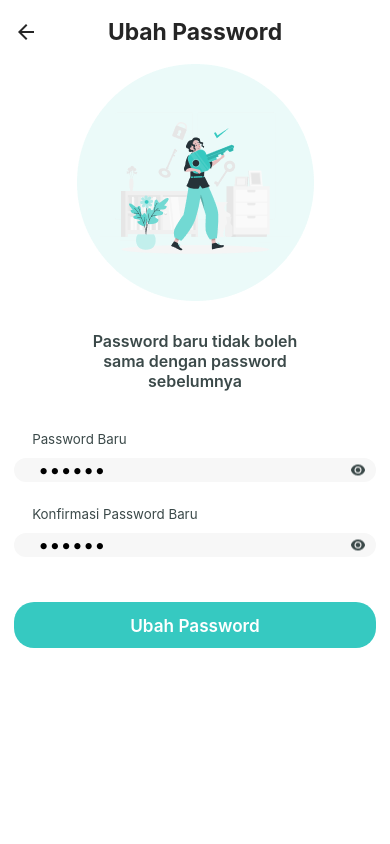
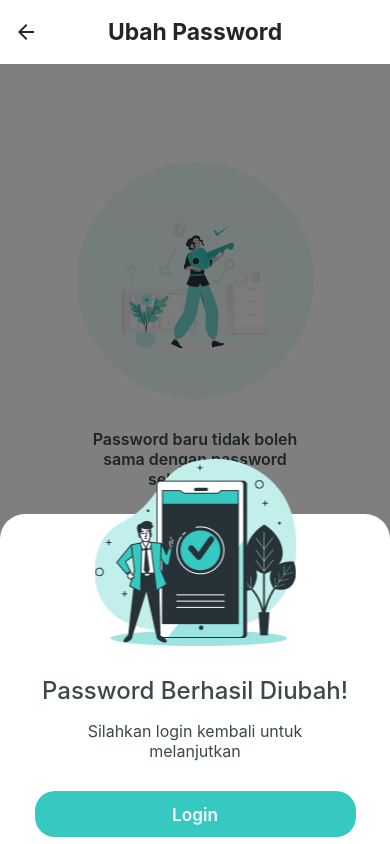
Before and after one commit to RaditAtalla/medan-tourism, a React Native app: screen /UbahPasswordPage in a window 390 px wide. Built offline with nearby package versions, Linux system fonts and the light colour scheme.

Commit message:
adding not animated success pop up after ubah password

```diff
--- a/src/styles/UbahPasswordPage.style.js
+++ b/src/styles/UbahPasswordPage.style.js
@@ -9,6 +9,7 @@ const styles = StyleSheet.create({
     backgroundColor: 'white',
     display: 'flex',
     alignItems: 'center',
+    justifyContent: 'center',
   },
   icon: {
     width: 237,
@@ -48,28 +49,70 @@ const styles = StyleSheet.create({
     marginTop: 24,
   },
   input: {
-    fontSize: 20
-  },
-  eye: {
-    width: 14,
-    height: 14
+    fontSize: 20,
   },
   buttonWrapper: {
     width: 362,
     marginTop: 45,
   },
-  ubahPasswordBtn: {
+  button: {
     width: '100%',
     backgroundColor: COLORS.blue,
     borderRadius: 20,
     paddingVertical: verticalScale(14),
   },
-  ubahPasswordText: {
+  buttonText: {
     textAlign: 'center',
     color: 'white',
     fontWeight: '600',
     fontSize: moderateScale(18),
   },
+
+  popUpWrapper: {
+    width: '100%',
+    height: '100%',
+    backgroundColor: 'rgba(0, 0, 0, 0.5)',
+    position: 'absolute',
+  },
+  popUp: {
+    width: '100%',
+    height: 330,
+    backgroundColor: 'white',
+    position: 'absolute',
+    bottom: 0,
+    alignItems: 'center',
+    borderTopStartRadius: 25,
+    borderTopEndRadius: 25,
+  },
+  ubahPasswordSuccess: {
+    width: 201,
+    marginTop: -55,
+  },
+  heroWrapper: {
+    alignItems: 'center',
+  },
+  successInformationWrapper: {
+    marginTop: 30,
+  },
+  successInformation: {
+    fontSize: 24,
+    fontWeight: '500',
+    color: 'rgba(59, 73, 73, 1)',
+  },
+  nextStepWrapper: {
+    marginTop: 16,
+    width: 230,
+  },
+  nextStep: {
+    textAlign: 'center',
+    fontSize: 16,
+    fontWeight: '400',
+    color: 'rgba(59, 73, 73, 1)',
+  },
+  buttonWrapper2: {
+    width: 321,
+    marginTop: 30
+  },
 });
 
 export {styles};
--- a/src/view/UbahPasswordPage.js
+++ b/src/view/UbahPasswordPage.js
@@ -1,10 +1,12 @@
 import {View, Text, Image, TouchableOpacity, TextInput} from 'react-native';
 import {SafeAreaView} from 'react-native-safe-area-context';
 import {styles} from '../styles/UbahPasswordPage.style';
-import {InputGroup} from '../components/InputGroup';
-// import { TextInput } from 'react-native-gesture-handler';
+import {useState} from 'react';
 
 export default function VerifikasiPage({navigation}) {
+  const [isSecureEntry, setIsSecureEntry] = useState();
+  const [isSecureEntry2, setIsSecureEntry2] = useState();
+
   return (
     <SafeAreaView style={styles.container}>
       <View style={styles.iconWrapper}>
@@ -29,12 +31,24 @@ export default function VerifikasiPage({navigation}) {
                 <TextInput
                   style={styles.input}
                   placeholder="Masukan Password"
-                  secureTextEntry={true}
+                  secureTextEntry={isSecureEntry}
                   value="qwerty"
                 />
               </View>
               <View>
-                <Image style={styles.eye} source={require('../assets/img/eye.png')} />
+                <TouchableOpacity
+                  onPress={() => {
+                    setIsSecureEntry(prev => !prev);
+                  }}>
+                  <Image
+                    style={styles.eye}
+                    source={
+                      isSecureEntry
+                        ? require('../assets/img/eye.png')
+                        : require('../assets/img/eyeSlash.png')
+                    }
+                  />
+                </TouchableOpacity>
               </View>
             </View>
           </View>
@@ -47,26 +61,69 @@ export default function VerifikasiPage({navigation}) {
                 <TextInput
                   style={styles.input}
                   placeholder="Masukan Password"
-                  secureTextEntry={true}
+                  secureTextEntry={isSecureEntry2}
                   value="qwerty"
                 />
               </View>
               <View>
-                <Image style={styles.eye} source={require('../assets/img/eye.png')} />
+                <TouchableOpacity
+                  onPress={() => {
+                    setIsSecureEntry2(prev => !prev);
+                  }}>
+                  <Image
+                    style={styles.eye}
+                    source={
+                      isSecureEntry2
+                        ? require('../assets/img/eye.png')
+                        : require('../assets/img/eyeSlash.png')
+                    }
+                  />
+                </TouchableOpacity>
               </View>
             </View>
           </View>
         </View>
       </View>
       <View style={styles.buttonWrapper}>
-        <TouchableOpacity style={styles.ubahPasswordBtn}>
+        <TouchableOpacity style={styles.button}>
           <Text
-            style={styles.ubahPasswordText}
+            style={styles.buttonText}
             onPress={() => navigation.navigate('UbahPasswordPage')}>
             Ubah Password
           </Text>
         </TouchableOpacity>
       </View>
+      <View style={styles.popUpWrapper}>
+        <View style={styles.popUp}>
+          <View>
+            <Image
+              style={styles.ubahPasswordSuccess}
+              source={require('../assets/img/ubahPasswordSuccess.png')}
+            />
+          </View>
+          <View style={styles.heroWrapper}>
+            <View style={styles.successInformationWrapper}>
+              <Text style={styles.successInformation}>
+                Password Berhasil Diubah!
+              </Text>
+            </View>
+            <View style={styles.nextStepWrapper}>
+              <Text style={styles.nextStep}>
+                Silahkan login kembali untuk melanjutkan
+              </Text>
+            </View>
+          </View>
+          <View style={styles.buttonWrapper2}>
+            <TouchableOpacity style={styles.button}>
+              <Text
+                style={styles.buttonText}
+                onPress={() => navigation.navigate('LoginPage')}>
+                Login
+              </Text>
+            </TouchableOpacity>
+          </View>
+        </View>
+      </View>
     </SafeAreaView>
   );
 }
--- a/src/view/VerifikasiPage.js
+++ b/src/view/VerifikasiPage.js
@@ -38,7 +38,7 @@ export default function VerifikasiPage({navigation}) {
           <Text
             style={styles.verifikasiText}
             onPress={() => navigation.navigate('UbahPasswordPage')}>
-            Kirim
+            Verifikasi
           </Text>
         </TouchableOpacity>
       </View>
```
Also changed, not shown: src/assets/img/eyeSlash.png (added), src/assets/img/ubahPasswordSuccess.png (added).
